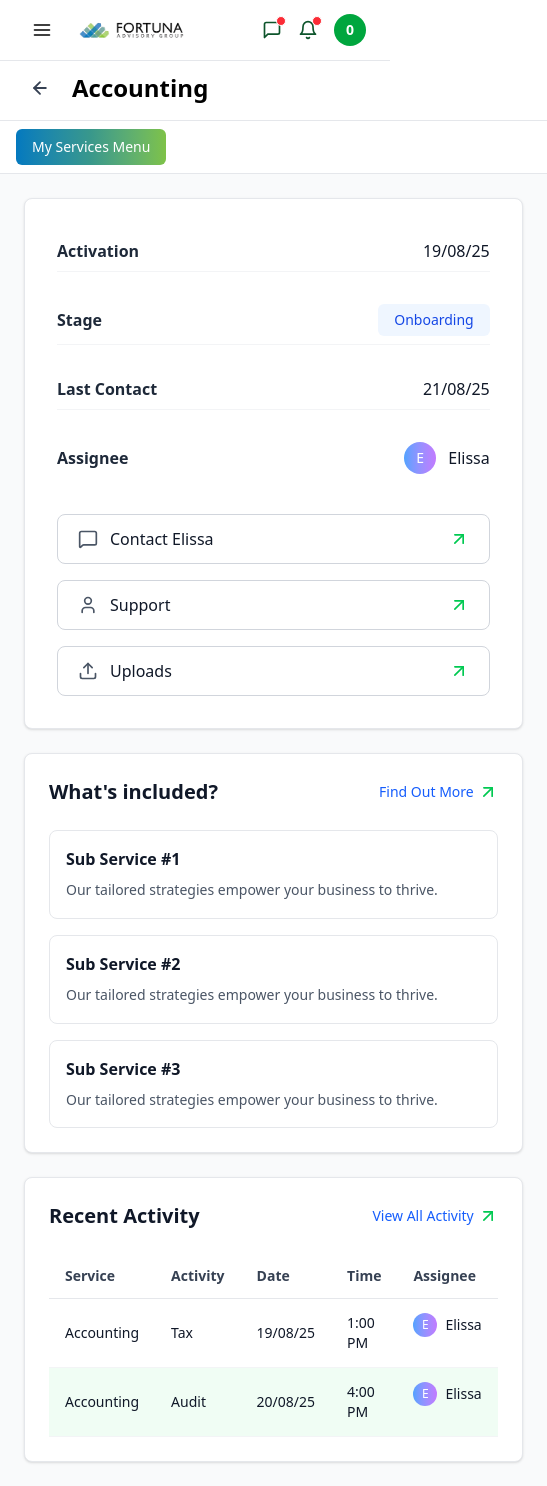
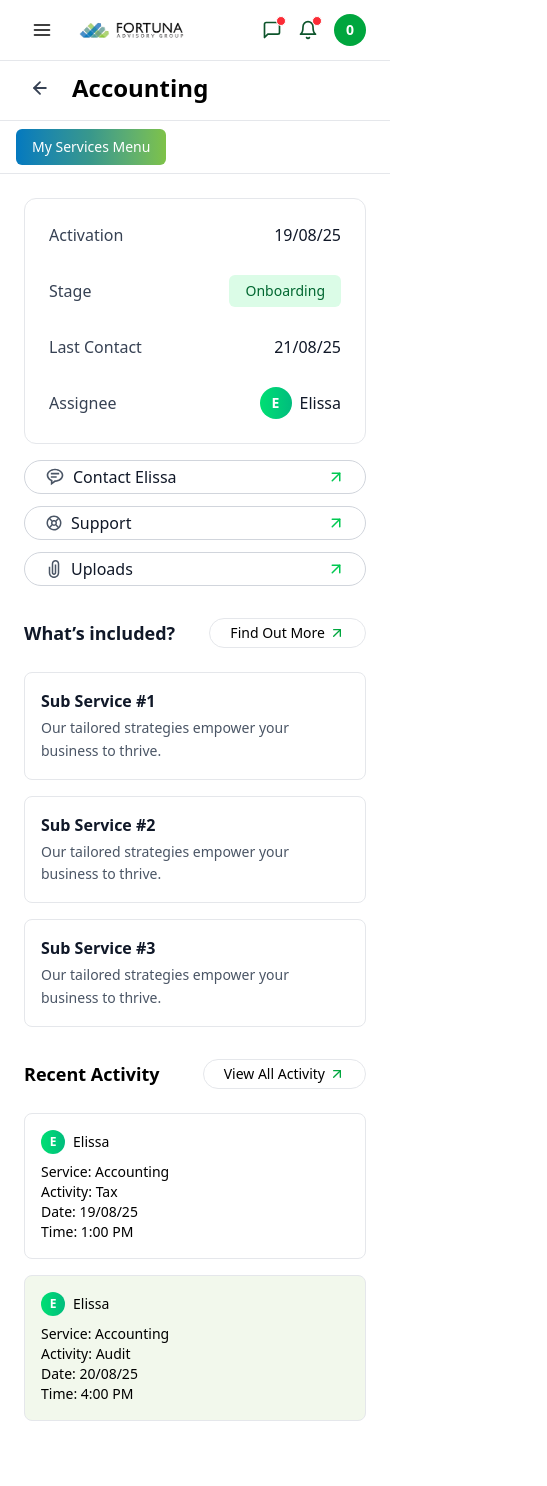
Before and after one commit to Narsingh-841/FortunaReferal, a React (Vite) app: page /services/accounting in a window 390 px wide. Shown: the whole page, 547 px wide, since content can reach past the window. After the commit the page ends 1445 px from the top, so only its background shows below. Built offline with nearby package versions, Linux system fonts and the light colour scheme.

Commit message:
service page design and responsiveness

```diff
--- a/src/ServiceDetailsPage/ServiceDetailsPage.tsx
+++ b/src/ServiceDetailsPage/ServiceDetailsPage.tsx
@@ -1,6 +1,9 @@
-import { ArrowUpRight, MessageSquare, Upload, User } from "lucide-react";
+import { ArrowUpRight } from "lucide-react";
 import { useState } from "react";
 import UploadModal from "../UploadModal/UploadModal";
+import { BiMessageRoundedDetail } from "react-icons/bi";
+import { CgAttachment, CgSupport } from "react-icons/cg";
+import { MdOutlineFilterList } from "react-icons/md";
 
 interface UploadItem {
     id: string;
@@ -57,138 +60,275 @@ const ServiceDetailsPage: React.FC<ServiceDetailsPageProps> = ({
     const [isModalOpen, setIsModalOpen] = useState(false);
 
     return (
-    <div className="p-6 bg-gray-50 min-h-full">
-      {/* Service Details Card */}
-      <div className="bg-white rounded-lg shadow-sm border border-gray-200 p-8 mb-6">
-        <div className="grid grid-cols-1 lg:grid-cols-[1fr_auto] gap-8">
-          {/* Left Info */}
-          <div className="space-y-6">
-            <div className="flex items-center justify-between py-2 border-b border-gray-100">
-              <label className="text-base font-semibold text-gray-800">Activation</label>
-              <p className="text-base text-gray-900">{activationDate}</p>
+        <div className="p-6 min-h-screen">
+            {/* Service Info Section */}
+            <div className="mb-8">
+                <div className="grid grid-cols-1 lg:grid-cols-[1fr_auto] gap-4">
+                    {/* Left: Service Details */}
+                    <div className="space-y-5 border border-gray-200 rounded-xl p-6">
+                        <div className="flex items-center justify-between pb-2">
+                            <span className="font-medium text-gray-700">
+                                Activation
+                            </span>
+                            <span className="text-gray-900">
+                                {activationDate}
+                            </span>
                         </div>
 
-            <div className="flex items-center justify-between py-2 border-b border-gray-100">
-              <label className="text-base font-semibold text-gray-800">Stage</label>
-              <span className="text-sm bg-blue-50 text-blue-700 px-4 py-1.5 rounded-md font-medium">
+                        <div className="flex items-center justify-between pb-2">
+                            <span className="font-medium text-gray-700">
+                                Stage
+                            </span>
+                            <span className="bg-green-100 text-green-800 text-sm font-medium px-4 py-1.5 rounded-md">
                                 {stage}
                             </span>
                         </div>
 
-            <div className="flex items-center justify-between py-2 border-b border-gray-100">
-              <label className="text-base font-semibold text-gray-800">Last Contact</label>
-              <p className="text-base text-gray-900">{lastContact}</p>
+                        <div className="flex items-center justify-between pb-2">
+                            <span className="font-medium text-gray-700">
+                                Last Contact
+                            </span>
+                            <span className="text-gray-900">{lastContact}</span>
                         </div>
 
-            <div className="flex items-center justify-between py-2">
-              <label className="text-base font-semibold text-gray-800">Assignee</label>
-              <div className="flex items-center gap-3">
-                <div className="w-8 h-8 rounded-full bg-gradient-to-r from-blue-400 to-purple-400 flex items-center justify-center text-white text-sm font-medium">
+                        <div className="flex items-center justify-between">
+                            <span className="font-medium text-gray-700">
+                                Assignee
+                            </span>
+                            <div className="flex items-center gap-2">
+                                <div className="w-8 h-8 rounded-full bg-gradient-to-r from-green-400 to-emerald-500 flex items-center justify-center text-white text-sm font-semibold">
                                     {assignee.initial}
                                 </div>
-                <span className="text-base text-gray-900 font-medium">{assignee.name}</span>
+                                <span className="font-medium text-gray-900">
+                                    {assignee.name}
+                                </span>
                             </div>
                         </div>
                     </div>
 
-          {/* Right Actions */}
-          <div className="flex flex-col gap-4 lg:min-w-[240px]">
-            <button className="flex items-center justify-between gap-3 px-5 py-3 border border-gray-300 rounded-lg hover:bg-gray-50 transition-colors w-full">
-              <div className="flex items-center gap-3">
-                <MessageSquare size={20} className="text-gray-600" />
-                <span className="text-base font-medium text-gray-900">Contact {assignee.name}</span>
+                    {/* Right: Actions */}
+                    <div className="flex flex-col gap-3 w-full">
+                        <button className="flex items-center justify-between px-5 py-1 gap-36 border border-gray-300 rounded-full hover:bg-gray-50 transition">
+                            <div className="flex items-center gap-2">
+                                <BiMessageRoundedDetail
+                                    size={20}
+                                    className="text-gray-600"
+                                />
+                                <span className="font-medium text-gray-900">
+                                    Contact {assignee.name}
+                                </span>
                             </div>
-              <ArrowUpRight size={20} className="text-green-500" />
+                            <ArrowUpRight
+                                size={18}
+                                className="text-green-500"
+                            />
                         </button>
 
-            <button className="flex items-center justify-between gap-3 px-5 py-3 border border-gray-300 rounded-lg hover:bg-gray-50 transition-colors w-full">
-              <div className="flex items-center gap-3">
-                <User size={20} className="text-gray-600" />
-                <span className="text-base font-medium text-gray-900">Support</span>
+                        <button className="flex items-center justify-between px-5 py-1 gap-36 border border-gray-300 rounded-full hover:bg-gray-50 transition">
+                            <div className="flex items-center gap-2">
+                                <CgSupport
+                                    size={18}
+                                    className="text-gray-600"
+                                />
+                                <span className="font-medium text-gray-900">
+                                    Support
+                                </span>
                             </div>
-              <ArrowUpRight size={20} className="text-green-500" />
+                            <ArrowUpRight
+                                size={18}
+                                className="text-green-500"
+                            />
                         </button>
 
                         <button
                             onClick={() => setIsModalOpen(true)}
-              className="flex items-center justify-between gap-3 px-5 py-3 border border-gray-300 rounded-lg hover:bg-gray-50 transition-colors w-full"
+                            className="flex items-center justify-between px-5 py-1 gap-36 border border-gray-300 rounded-full hover:bg-gray-50 transition"
                         >
-              <div className="flex items-center gap-3">
-                <Upload size={20} className="text-gray-600" />
-                <span className="text-base font-medium text-gray-900">Uploads</span>
+                            <div className="flex items-center gap-2">
+                                <CgAttachment
+                                    size={18}
+                                    className="text-gray-600"
+                                />
+                                <span className="font-medium text-gray-900">
+                                    Uploads
+                                </span>
                             </div>
-              <ArrowUpRight size={20} className="text-green-500" />
+                            <ArrowUpRight
+                                size={18}
+                                className="text-green-500"
+                            />
                         </button>
                     </div>
                 </div>
             </div>
 
             {/* What's Included */}
-      <div className="bg-white rounded-lg shadow-sm border border-gray-200 p-6 mb-6">
+            <div className="bg-white mb-8">
                 <div className="flex items-center justify-between mb-6">
-          <h2 className="text-xl font-semibold text-gray-900">What's included?</h2>
-          <button className="text-sm font-medium text-blue-600 hover:text-blue-700 flex items-center gap-1">
+                    <h2 className="text-lg font-semibold text-gray-900">
+                        What’s included?
+                    </h2>
+                    <button className="flex items-center gap-1 border border-gray-200 px-5 py-1 rounded-full text-sm font-medium">
                         Find Out More
-            <ArrowUpRight size={20} className="text-green-500" />
+                        <ArrowUpRight size={16} className="text-green-600" />
                     </button>
                 </div>
 
-        <div className="grid grid-cols-1 md:grid-cols-2 lg:grid-cols-3 gap-4">
+                <div className="grid grid-cols-1 sm:grid-cols-2 lg:grid-cols-3 gap-4">
                     {includedServices.map((service, index) => (
                         <div
                             key={index}
-              className="p-4 bg-white rounded-lg border border-gray-200 hover:shadow-sm transition-shadow"
+                            className="border border-gray-200 rounded-lg p-4 hover:shadow-sm transition bg-white"
                         >
-              <h3 className="font-semibold text-gray-900 mb-2 text-base">{service.title}</h3>
-              <p className="text-sm text-gray-600 leading-relaxed">{service.description}</p>
+                            <h3 className="text-base font-semibold text-gray-900 mb-1">
+                                {service.title}
+                            </h3>
+                            <p className="text-sm text-gray-600 leading-relaxed">
+                                {service.description}
+                            </p>
                         </div>
                     ))}
                 </div>
             </div>
 
-      {/* Recent Activity */}
-      <div className="bg-white rounded-lg shadow-sm border border-gray-200 p-6">
+            <div className="bg-white">
                 <div className="flex items-center justify-between mb-6">
-          <h2 className="text-xl font-semibold text-gray-900">Recent Activity</h2>
-          <button className="text-sm font-medium text-blue-600 hover:text-blue-700 flex items-center gap-1">
+                    <h2 className="text-lg font-semibold">Recent Activity</h2>
+                    <button className="flex items-center gap-1 border border-gray-200 px-5 py-1 rounded-full text-sm font-medium">
                         View All Activity
-            <ArrowUpRight size={20} className="text-green-500" />
+                        <ArrowUpRight size={16} className="text-green-600" />
                     </button>
                 </div>
 
-        <div className="overflow-x-auto">
-          <table className="w-full">
-            <thead>
-              <tr className="border-b border-gray-200">
-                <th className="text-left py-3 px-4 text-sm font-semibold text-gray-700">Service</th>
-                <th className="text-left py-3 px-4 text-sm font-semibold text-gray-700">Activity</th>
-                <th className="text-left py-3 px-4 text-sm font-semibold text-gray-700">Date</th>
-                <th className="text-left py-3 px-4 text-sm font-semibold text-gray-700">Time</th>
-                <th className="text-left py-3 px-4 text-sm font-semibold text-gray-700">Assignee</th>
+                {/* Desktop Table */}
+                <div className="hidden sm:block w-full overflow-x-auto border border-gray-200 rounded-lg">
+                    <table className="w-full table-auto">
+                        <thead className="bg-white">
+                            <tr className="text-left text-sm font-semibold border-b border-gray-200 text-black">
+                                <th className="py-3 px-4">
+                                    <div className="flex items-center gap-1 justify-start">
+                                        <span>Service</span>
+                                        <MdOutlineFilterList
+                                            size={18}
+                                            className="text-gray-600"
+                                        />
+                                    </div>
+                                </th>
+                                <th className="py-3 px-4">
+                                    <div className="flex items-center gap-1 justify-start">
+                                        <span>Activity</span>
+                                        <MdOutlineFilterList
+                                            size={18}
+                                            className="text-gray-600"
+                                        />
+                                    </div>
+                                </th>
+                                <th className="py-3 px-4">
+                                    <div className="flex items-center gap-1 justify-start">
+                                        <span>Date</span>
+                                        <MdOutlineFilterList
+                                            size={18}
+                                            className="text-gray-600"
+                                        />
+                                    </div>
+                                </th>
+                                <th className="py-3 px-4">
+                                    <div className="flex items-center gap-1 justify-start">
+                                        <span>Time</span>
+                                        <MdOutlineFilterList
+                                            size={18}
+                                            className="text-gray-600"
+                                        />
+                                    </div>
+                                </th>
+                                <th className="py-3 px-4">
+                                    <div className="flex items-center gap-1 justify-start">
+                                        <span>Assignee</span>
+                                        <MdOutlineFilterList
+                                            size={18}
+                                            className="text-gray-600"
+                                        />
+                                    </div>
+                                </th>
                             </tr>
                         </thead>
                         <tbody>
                             {recentActivities.map((activity, index) => (
                                 <tr
                                     key={index}
-                  className={`border-b border-gray-100 ${
-                    index % 2 === 1 ? "bg-green-50" : "bg-white"
-                  }`}
+                                    className={`${
+                                        index % 2 === 1
+                                            ? "bg-[#f2f8ec]"
+                                            : "bg-white"
+                                    } text-sm`}
                                 >
-                  <td className="py-3.5 px-4 text-sm text-gray-900">{activity.service}</td>
-                  <td className="py-3.5 px-4 text-sm text-gray-900">{activity.activity}</td>
-                  <td className="py-3.5 px-4 text-sm text-gray-900">{activity.date}</td>
-                  <td className="py-3.5 px-4 text-sm text-gray-900">{activity.time}</td>
-                  <td className="py-3.5 px-4 flex items-center gap-2">
-                    <div className="w-6 h-6 rounded-full bg-gradient-to-r from-blue-400 to-purple-400 flex items-center justify-center text-white text-xs font-medium">
+                                    <td className="py-3 px-4">
+                                        {activity.service}
+                                    </td>
+                                    <td className="py-3 px-4">
+                                        {activity.activity}
+                                    </td>
+                                    <td className="py-3 px-4">
+                                        {activity.date}
+                                    </td>
+                                    <td className="py-3 px-4">
+                                        {activity.time}
+                                    </td>
+                                    <td className="py-3 px-4">
+                                        <div className="flex items-center gap-2">
+                                            <div className="w-6 h-6 rounded-full bg-gradient-to-r from-green-400 to-emerald-500 flex items-center justify-center text-white text-xs font-semibold">
                                                 {activity.assignee.charAt(0)}
                                             </div>
-                    <span className="text-sm text-gray-900">{activity.assignee}</span>
+                                            <span>{activity.assignee}</span>
+                                        </div>
                                     </td>
                                 </tr>
                             ))}
                         </tbody>
                     </table>
+                </div>
+
+                {/* Mobile Card Layout */}
+                <div className="block sm:hidden space-y-4">
+                    {recentActivities.map((activity, index) => (
+                        <div
+                            key={index}
+                            className={`border border-gray-200 rounded-lg p-4 ${
+                                index % 2 === 1 ? "bg-[#f2f8ec]" : "bg-white"
+                            }`}
+                        >
+                            <div className="grid grid-cols-[auto_1fr] gap-2 items-center mb-2">
+                                <div className="w-6 h-6 rounded-full bg-gradient-to-r from-green-400 to-emerald-500 flex items-center justify-center text-white text-xs font-semibold">
+                                    {activity.assignee.charAt(0)}
+                                </div>
+                                <span className="text-sm font-medium">
+                                    {activity.assignee}
+                                </span>
+                            </div>
+                            <div className="text-sm">
+                                <p>
+                                    <span className="font-medium">
+                                        Service:{" "}
+                                    </span>
+                                    {activity.service}
+                                </p>
+                                <p>
+                                    <span className="font-medium">
+                                        Activity:{" "}
+                                    </span>
+                                    {activity.activity}
+                                </p>
+                                <p>
+                                    <span className="font-medium">Date: </span>
+                                    {activity.date}
+                                </p>
+                                <p>
+                                    <span className="font-medium">Time: </span>
+                                    {activity.time}
+                                </p>
+                            </div>
+                        </div>
+                    ))}
                 </div>
             </div>
 
```
Lines whose indentation alone changed are shown as unchanged.
